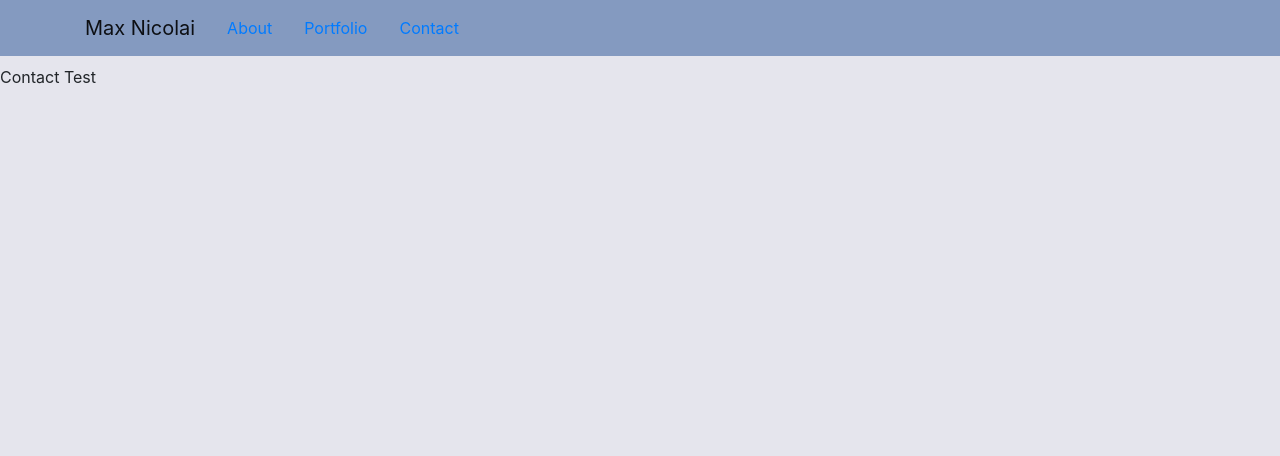
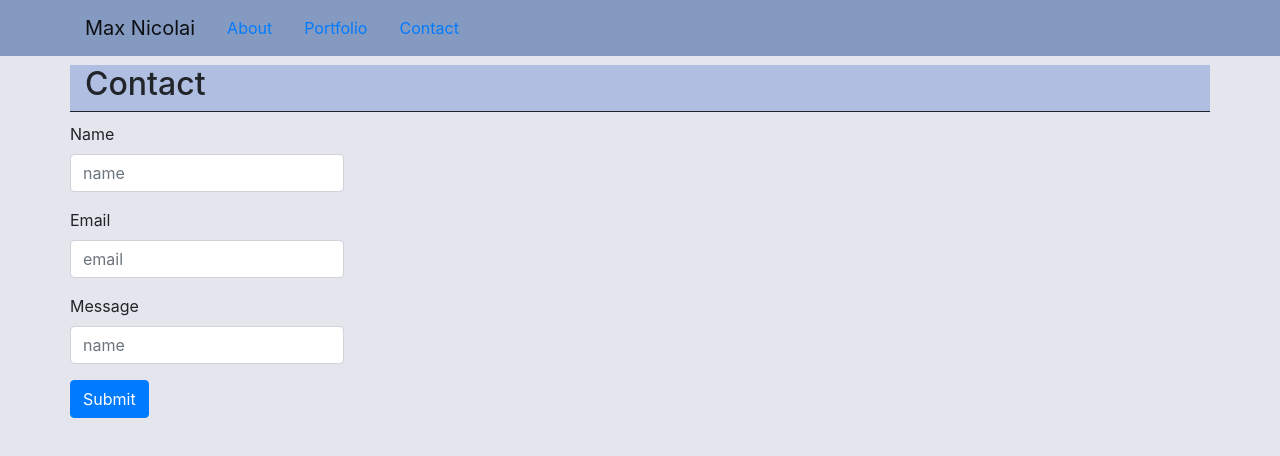
Before and after one commit to mavn2/react_portfolio, a React (Create React App) app in the folder portfolio/: page /contact in a window 1280 px wide. Shown: the top 456 px of the page. Built offline with nearby package versions, Linux system fonts and the light colour scheme.

Commit message:
rebuilt contact page

```diff
--- a/portfolio/src/pages/Contact.js
+++ b/portfolio/src/pages/Contact.js
@@ -1,7 +1,18 @@
 import React from 'react';
+import { Container, Row, Col } from 'react-bootstrap'
+import ContactForm from '../components/Form'
 
 export default function Contact(){
-  return (<div>
-      Contact Test
-    </div>)
+  return (
+    <Container>
+      <Row className="justify-content-start">
+        <Col md className="head">
+          <h2>Contact</h2>
+        </Col>
+      </Row>
+      <Row className="justify-content-start" id="con">
+       <ContactForm />
+      </Row>
+    </Container>
+  )
 }
```
